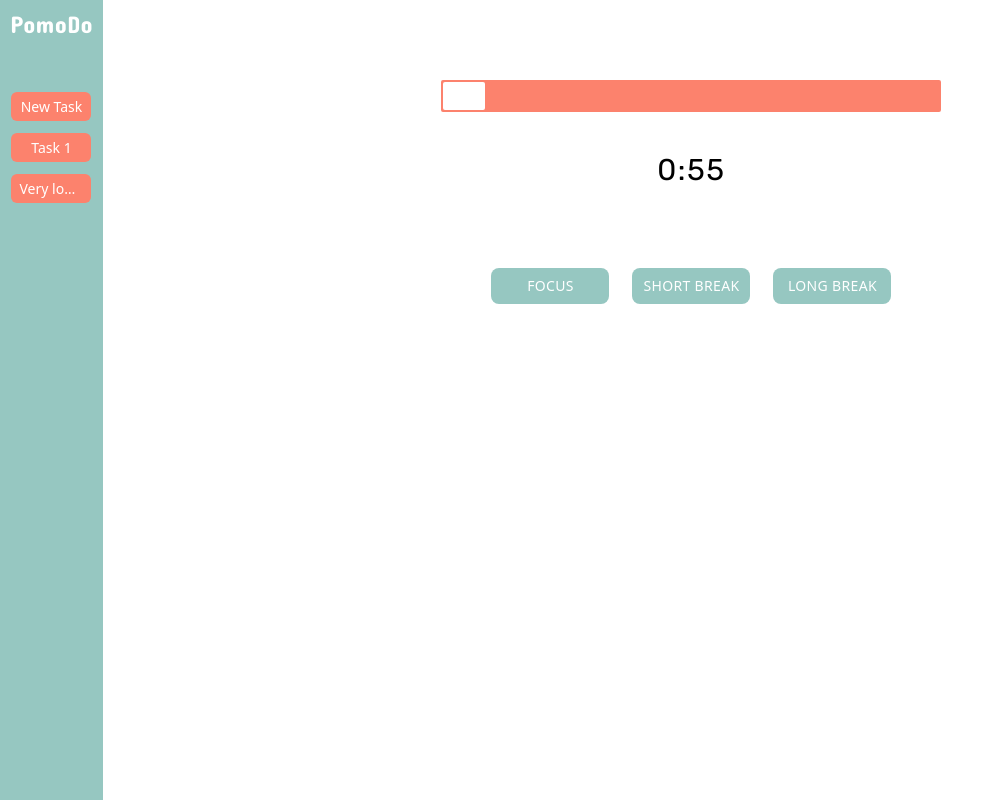
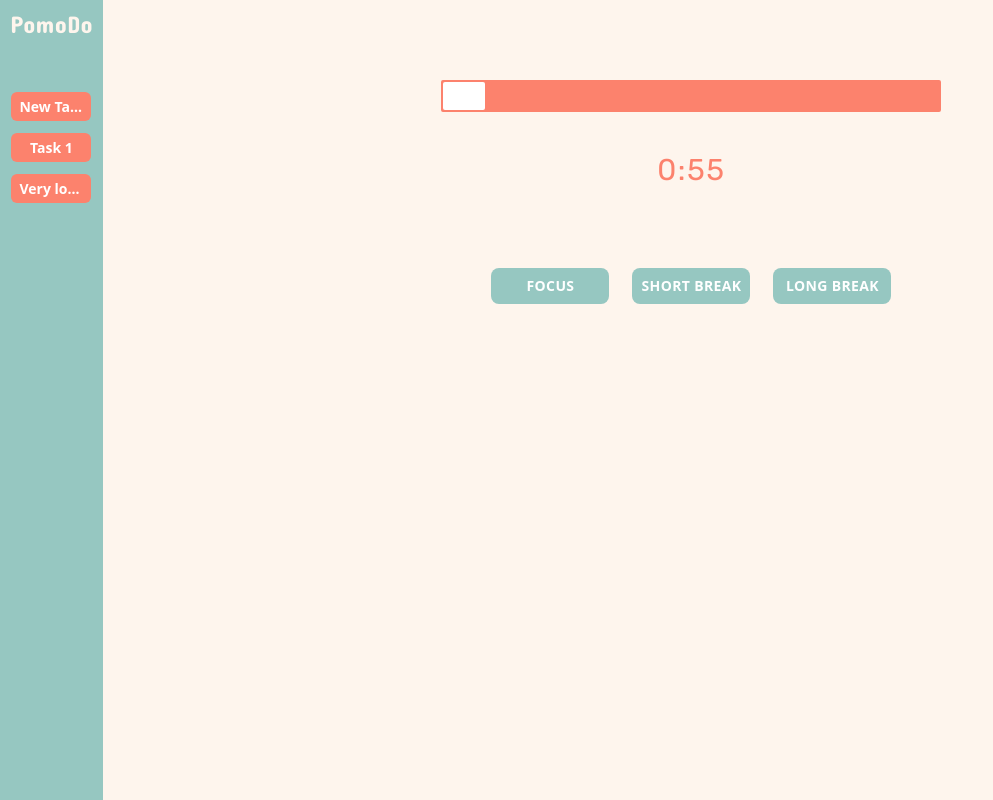
Before and after one commit to mphist/PomoDo, a React (Create React App) app: page / in a window 1280 px wide. Shown: the whole page, without its empty margins (0-993 px from the left). Built offline with nearby package versions, Linux system fonts and the light colour scheme.

Commit message:
more color changes

```diff
--- a/src/components/ControllerButton/ControllerButton.tsx
+++ b/src/components/ControllerButton/ControllerButton.tsx
@@ -4,7 +4,7 @@ export type ControllerButtonProps = {
 
 function ControllerButton({ name }: ControllerButtonProps) {
   return (
-    <button className='p-2 bg-primary w-[118px] rounded-lg text-white text-sm  uppercase cursor-pointer tracking-wide hover:font-bold'>
+    <button className='p-2 bg-primary w-[118px] rounded-lg text-white text-sm font-bold uppercase cursor-pointer tracking-wide hover:brightness-95'>
       {name}
     </button>
   )
--- a/src/components/Display/Display.tsx
+++ b/src/components/Display/Display.tsx
@@ -5,7 +5,7 @@ export type TimerProps = {
 function Timer({ timeRemaining }: TimerProps) {
   const time = new Date(1000 * timeRemaining).toISOString().substring(15, 19)
   return (
-    <div className='mt-10 w-20 text-center text-3xl tracking-wider font-timer'>
+    <div className='mt-10 w-20 text-center text-tomato text-3xl tracking-wider font-timer'>
       {time}
     </div>
   )
--- a/src/components/Layout/Layout.tsx
+++ b/src/components/Layout/Layout.tsx
@@ -14,7 +14,7 @@ function Layout({ children }: LayoutProps) {
 
 Layout.Header = ({ children }: LayoutHeaderProps) => <div>{children}</div>
 Layout.Main = ({ children }: LayoutMainProps) => (
-  <main className='w-full'>{children}</main>
+  <main className='w-full bg-secondary'>{children}</main>
 )
 Layout.Aside = ({ children }: LayoutAsideProps) => (
   <aside className='bg-primary w-28 flex flex-col items-center h-screen'>
--- a/src/components/Logo/Logo.tsx
+++ b/src/components/Logo/Logo.tsx
@@ -2,7 +2,7 @@ export type LogoProps = {}
 
 function Logo({}: LogoProps) {
   return (
-    <div className='text-2xl font-logo text-white mt-2 tracking-wide cursor-pointer'>
+    <div className='text-2xl font-logo text-ivory mt-2 tracking-wide cursor-pointer'>
       PomoDo
     </div>
   )
--- a/src/components/SideBar/SideBar.tsx
+++ b/src/components/SideBar/SideBar.tsx
@@ -4,15 +4,15 @@ function SideBar({}: SideBarProps) {
   return (
     <div className='mt-10'>
       <ul>
-        <li className='mt-3 w-20 bg-tomato text-center text-white text-[14px] font-medium py-1 px-2 rounded-md cursor-pointer hover:font-extrabold hover:px-1 overflow-hidden whitespace-nowrap text-ellipsis'>
+        <li className='mt-3 w-20 bg-tomato text-center text-white text-[14px] font-bold py-1 px-2 rounded-md cursor-pointer hover:brightness-95 overflow-hidden whitespace-nowrap text-ellipsis'>
           New Task
         </li>
 
-        <li className='mt-3 w-20 bg-tomato text-center text-white text-[14px] font-medium py-1 px-2 rounded-md cursor-pointer hover:font-extrabold hover:px-1 overflow-hidden whitespace-nowrap text-ellipsis'>
+        <li className='mt-3 w-20 bg-tomato text-center text-white text-[14px] font-bold py-1 px-2 rounded-md cursor-pointer hover:brightness-95 overflow-hidden whitespace-nowrap text-ellipsis'>
           Task 1
         </li>
 
-        <li className='mt-3 w-20 bg-tomato text-center text-white text-[14px] font-medium py-1 px-2 rounded-md cursor-pointer hover:font-extrabold hover:px-1 overflow-hidden whitespace-nowrap text-ellipsis'>
+        <li className='mt-3 w-20 bg-tomato text-center text-white text-[14px] font-bold py-1 px-2 rounded-md cursor-pointer hover:brightness-95 overflow-hidden whitespace-nowrap text-ellipsis'>
           Very long task
         </li>
       </ul>
--- a/src/index.css
+++ b/src/index.css
@@ -17,11 +17,12 @@
 .light {
   /* --color-bg-primary: #ade8ff; */
   --color-bg-primary: #96c7c1;
-  --color-bg-secondary: #edf2f7;
+  --color-bg-secondary: #fef5ed;
   --color-text-primary: #2d3748;
   --color-text-secondary: #4a5568;
   --color-text-accent: #2b6cb0;
   --color-text-tomato: rgb(252, 130, 109);
+  --color-text-ivory: #fef5ed;
   --color-border-tomato: rgb(252, 130, 109);
 }
 .dark {
--- a/tailwind.config.js
+++ b/tailwind.config.js
@@ -34,6 +34,7 @@ module.exports = {
         primary: 'var(--color-text-primary)',
         secondary: 'var(--color-text-secondary)',
         tomato: 'var(--color-text-tomato)',
+        ivory: 'var(--color-text-ivory)',
       },
       borderColor: {
         tomato: 'var(--color-text-tomato)',
```
